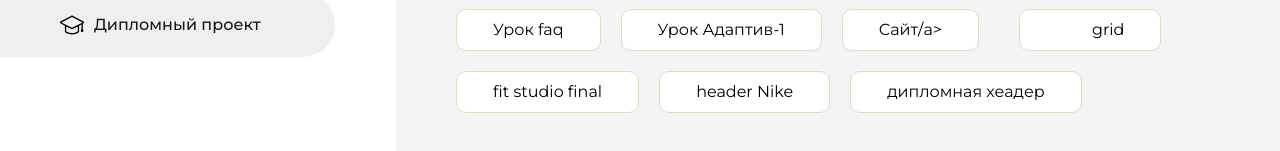
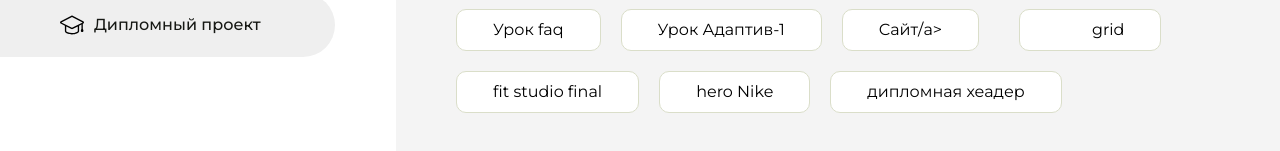
Before and after one commit to elelmana/homework, a plain HTML site: page index.html in a window 1280 px wide. Shown: the part 415-566 px from the top of the page. Drawn offline with Linux system fonts and the light colour scheme.

Commit message:
Update index.html

```diff
--- a/index.html
+++ b/index.html
@@ -138,7 +138,7 @@
                         <a href="fit-studio_MY7/index.html">fit studio final</a>
                     </li>
                     <li class="content__list-item">
-                        <a href="nike/index.html">header Nike</a>
+                        <a href="nike/index.html">hero Nike</a>
                     </li>
                     <li class="content__list-item">
                         <a href="dyson/index.html">дипломная хеадер</a>
```
